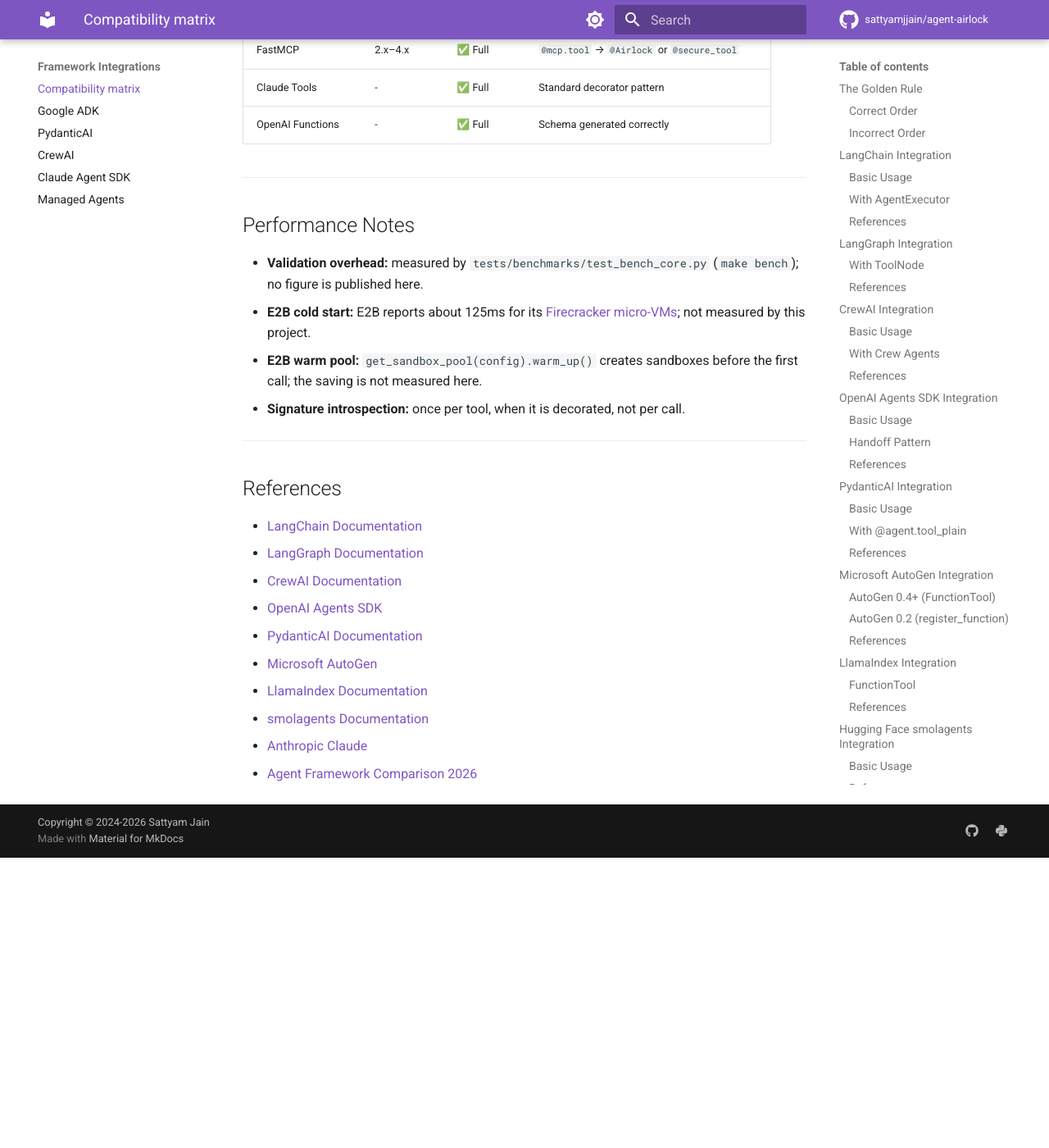
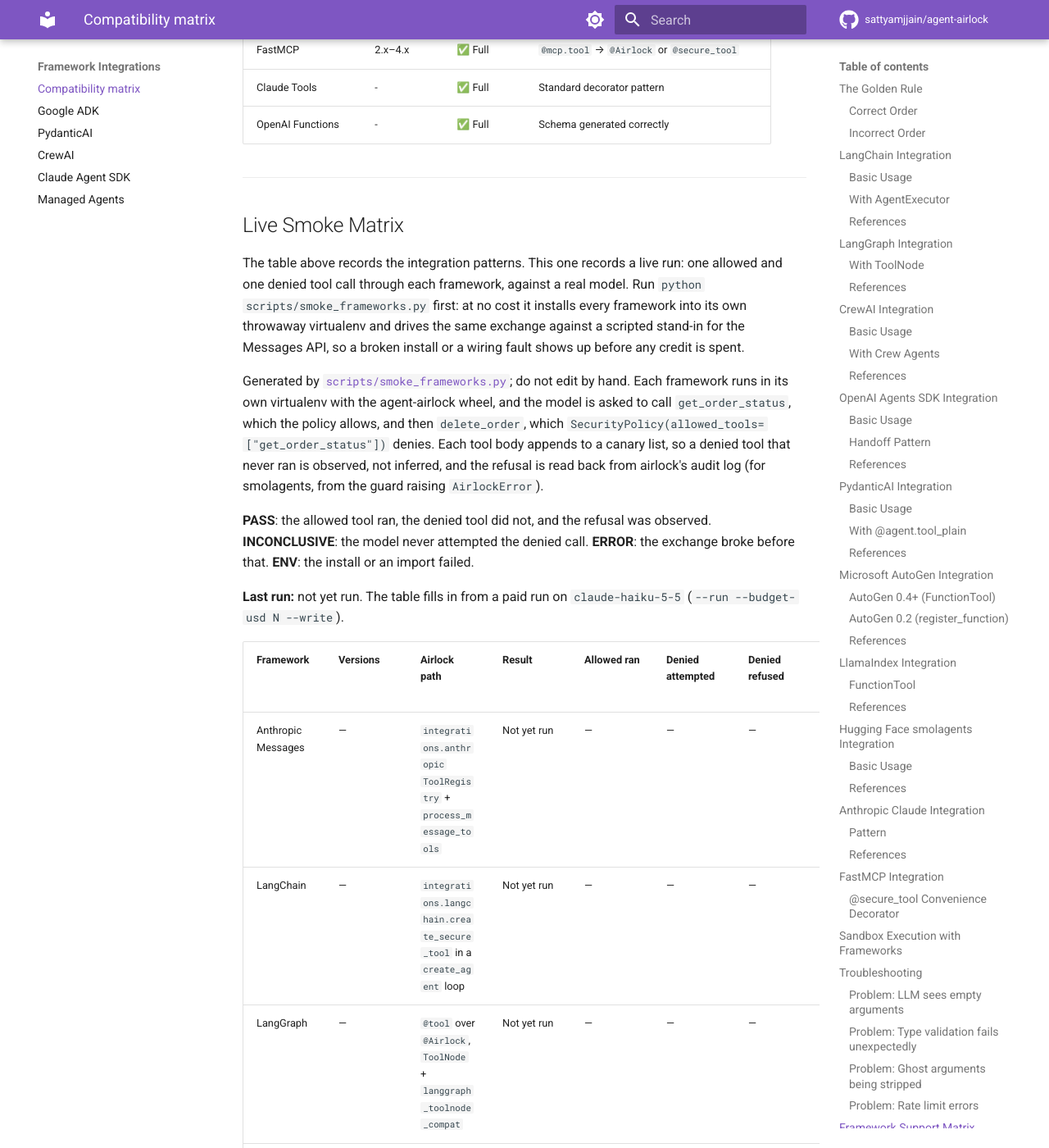
Before and after one commit to sattyamjjain/agent-airlock, an MkDocs documentation site: the page built from docs/COMPATIBILITY.md, in a window 1280 px wide and 1400 px high, scrolled down 12174 px. Shown: the whole window at 82% size. Built offline with MkDocs 1.6.1 and Material for MkDocs 9.7.7, drawn with Linux system fonts in a browser that asks for light colours; comment, search, counter and statistics services are not loaded; before the commit the page ends 13220 px from its top, so only the background shows below that; some of the changed text lies outside the part shown.

Commit message:
docs: add the live framework smoke matrix block to COMPATIBILITY.md
A "Live Smoke Matrix" section with the generated block between the
SMOKE-MATRIX markers, rendered by scripts/smoke_frameworks.py's own
render_block(None): every framework row reads "Not yet run" until a paid
run on claude-haiku-5-5 rewrites it with --run --budget-usd N --write.
The excluded integrations are listed with the reason each is left out.

Co-Authored-By: Claude Opus 5.5 <noreply@anthropic.com>

```diff
--- a/docs/COMPATIBILITY.md
+++ b/docs/COMPATIBILITY.md
@@ -552,6 +552,45 @@ def execute_code(python_code: str) -> str:
 
 ---
 
+## Live Smoke Matrix
+
+The table above records the integration patterns. This one records a live run: one allowed
+and one denied tool call through each framework, against a real model. Run
+`python scripts/smoke_frameworks.py` first: at no cost it installs every framework into its
+own throwaway virtualenv and drives the same exchange against a scripted stand-in for the
+Messages API, so a broken install or a wiring fault shows up before any credit is spent.
+
+<!-- SMOKE-MATRIX:BEGIN -->
+Generated by [`scripts/smoke_frameworks.py`](https://github.com/sattyamjjain/agent-airlock/blob/main/scripts/smoke_frameworks.py); do not edit by hand. Each framework runs in its own virtualenv with the agent-airlock wheel, and the model is asked to call `get_order_status`, which the policy allows, and then `delete_order`, which `SecurityPolicy(allowed_tools=["get_order_status"])` denies. Each tool body appends to a canary list, so a denied tool that never ran is observed, not inferred, and the refusal is read back from airlock's audit log (for smolagents, from the guard raising `AirlockError`).
+
+**PASS**: the allowed tool ran, the denied tool did not, and the refusal was observed. **INCONCLUSIVE**: the model never attempted the denied call. **ERROR**: the exchange broke before that. **ENV**: the install or an import failed.
+
+**Last run:** not yet run. The table fills in from a paid run on `claude-haiku-5-5` (`--run --budget-usd N --write`).
+
+| Framework | Versions | Airlock path | Result | Allowed ran | Denied attempted | Denied refused | Refusal reached the model as | Model calls | Notes |
+|---|---|---|---|---|---|---|---|---|---|
+| Anthropic Messages | — | `integrations.anthropic` `ToolRegistry` + `process_message_tools` | Not yet run | — | — | — | — | — | — |
+| LangChain | — | `integrations.langchain.create_secure_tool` in a `create_agent` loop | Not yet run | — | — | — | — | — | — |
+| LangGraph | — | `@tool` over `@Airlock`, `ToolNode` + `langgraph_toolnode_compat` | Not yet run | — | — | — | — | — | — |
+| PydanticAI | — | `PydanticAIAdapter.wrap_agent` on an `AnthropicModel` agent | Not yet run | — | — | — | — | — | — |
+| OpenAI Agents SDK | — | `@function_tool` over `@Airlock`, `LitellmModel` | Not yet run | — | — | — | — | — | — |
+| CrewAI | — | `CrewAIAdapter.wrap_crew`, `LLM(..., is_litellm=True)` | Not yet run | — | — | — | — | — | — |
+| smolagents | — | `smolagents_wrapper.wrap_agent` with a `PolicyBundle` guard raising `AirlockError` | Not yet run | — | — | — | — | — | — |
+| Google ADK | — | `google_adk.wrap_agent`, `LiteLlm` | Not yet run | — | — | — | — | — | — |
+| LlamaIndex | — | `FunctionTool.from_defaults` over `@Airlock` (example-level) | Not yet run | — | — | — | — | — | — |
+| AutoGen | — | `AssistantAgent` tools over `@Airlock` (example-level) | Not yet run | — | — | — | — | — | — |
+| Claude Agent SDK | — | `wrap_tools` then `create_sdk_mcp_server` | Not yet run | — | — | — | — | — | — |
+
+Not in the matrix:
+
+- **Claude Managed Agents**: a hosted runtime with no local tool callable to wrap; its approval gate needs a live session test, not a framework smoke.
+- **GPT-5.5 and Gemini 3 tool-shape adapters**: they normalise vendor payloads, wrap no tool and call no model.
+- **Google Model Armor**: a classifier the caller invokes; it wraps no tool call.
+- **FastMCP**: needs no model; its integration runs in CI's test job.
+<!-- SMOKE-MATRIX:END -->
+
+---
+
 ## Performance Notes
 
 - **Validation overhead:** measured by `tests/benchmarks/test_bench_core.py` (`make bench`);
```
